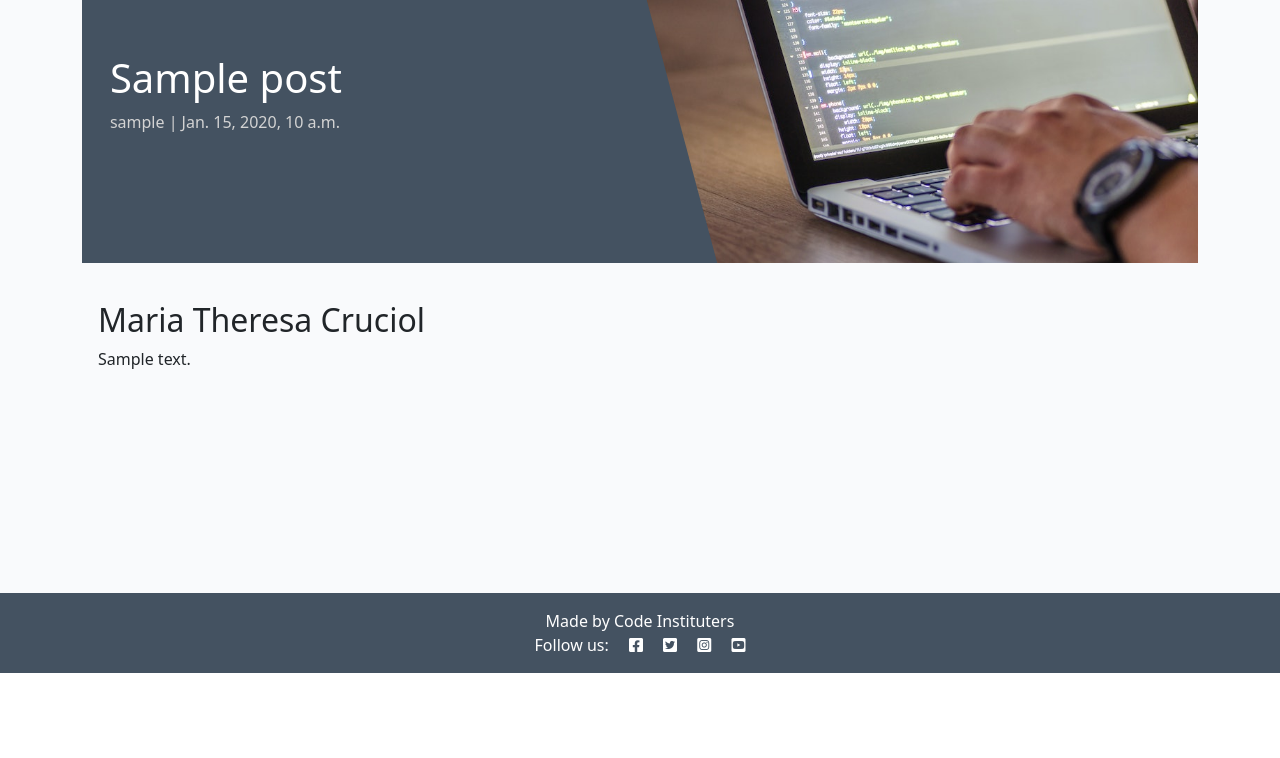
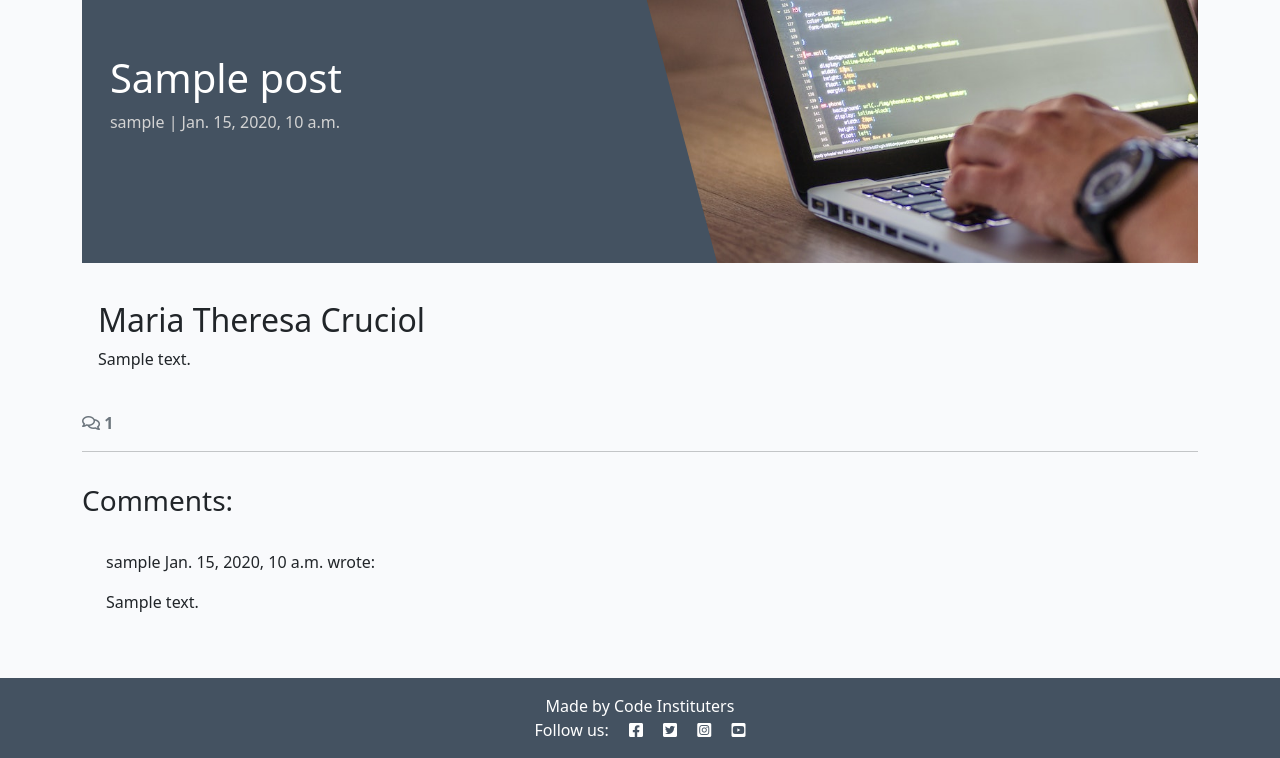
Before and after one commit to crucioltheresa/django-blog, a Django app: a page that uses blog/templates/blog/post_detail.html in a window 1280 px wide. Shown: the part 127-885 px from the top of the page. Before the commit the page ends 800 px from the top, so only its background shows below. Run offline with Django 4.2, Linux system fonts and the light colour scheme; tables that the repository leaves empty hold one stand-in row (values such as "Sample post"); parts of the project's set-up code (start-up, migrations or seed data) failed here and were passed over; some libraries are stand-ins or nearby versions.

Commit message:
feat(post): add comments section with count and display in post detail view

```diff
--- a/blog/templates/blog/post_detail.html
+++ b/blog/templates/blog/post_detail.html
@@ -30,6 +30,48 @@
             </div>
         </div>
     </div>
+    <!-- Displaying count of comments -->
+    <div class="row">
+        <div class="col-12">
+            <strong class="text-secondary">
+                <i class="far fa-comments"></i> {{ comment_count }}
+            </strong>
+        </div>
+        <div class="col-12">
+            <hr>
+        </div>
+    </div>
+    <!-- Displaying Comments -->
+    <div class="row">
+        <div class="col-md-8 card mb-4  mt-3 ">
+            <h3>Comments:</h3>
+            <div class="card-body">
+                <!-- We want a for loop inside the empty control tags
+            to iterate through each comment in comments -->
+                {% for comment in comments %}
+                <div class="p-2 comments accordion-body
+                {% if not comment.approved and comment.author == user %}
+                faded{% elif not comment.approved %} d-none{% endif %}">
+                    <p class="font-weight-bold">
+                        {{ comment.author }}
+                        <span class="font-weight-normal">
+                            {{ comment.created_on }}
+                        </span> wrote:
+                    </p>
+                    <div id="comment{{ comment.id }}">
+                        {{ comment.body | linebreaks }}
+                    </div>
+                    {% if not comment.approved and comment.author == user %}
+                    <p class="approval">
+                        This comment is awaiting approval
+                    </p>
+                    {% endif %}
+                </div>
+                <!-- Our for loop ends here -->
+                {% endfor %}
+            </div>
+        </div>
+    </div>
 </div>
 
 {% endblock content %}
--- a/blog/views.py
+++ b/blog/views.py
@@ -21,9 +21,16 @@ def post_detail(request, slug):
     """
     queryset = Post.objects.filter(status=1)
     post = get_object_or_404(queryset, slug=slug)
+    comments = post.comments.all().order_by("-created_on")
+    comment_count = post.comments.filter(approved=True).count()
 
     return render(
         request,
         "blog/post_detail.html",
-        {"post": post, "coder": "Maria Theresa Cruciol"},
+        {
+            "post": post,
+            "comments": comments,
+            "comment_count": comment_count,
+            "coder": "Maria Theresa Cruciol",
+        },
     )
```
